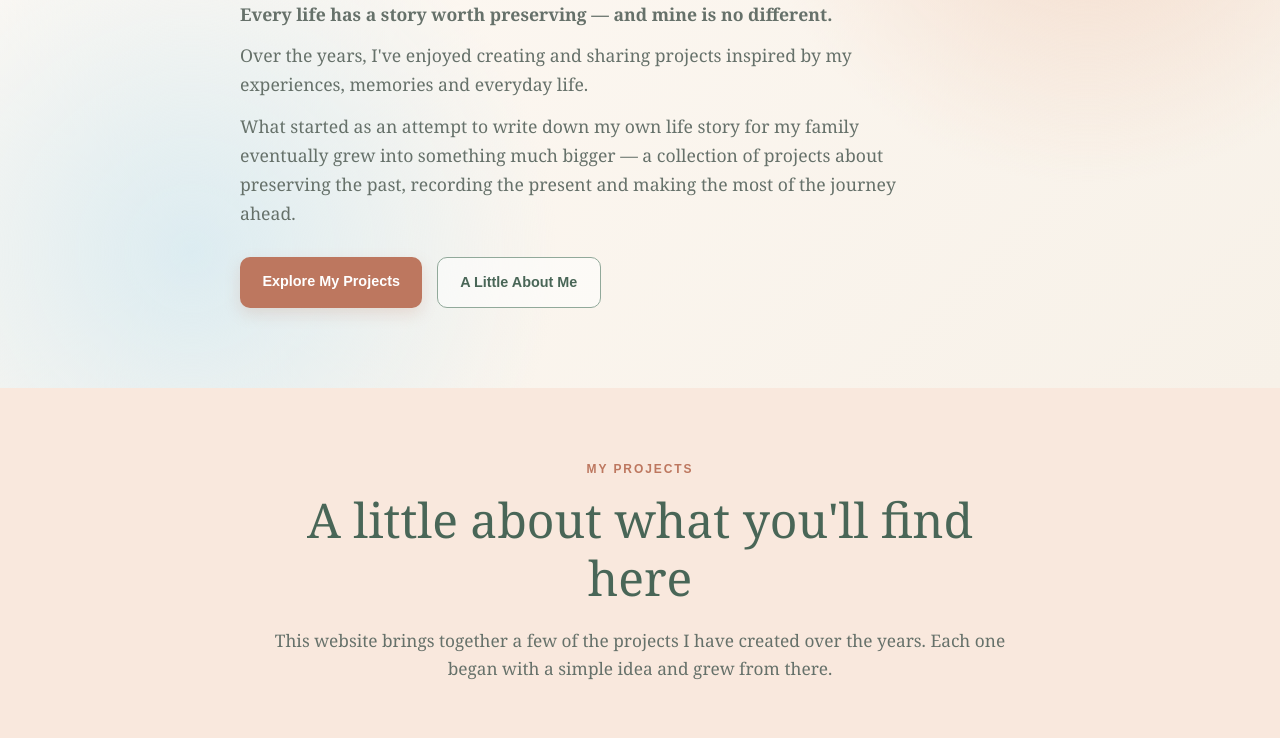
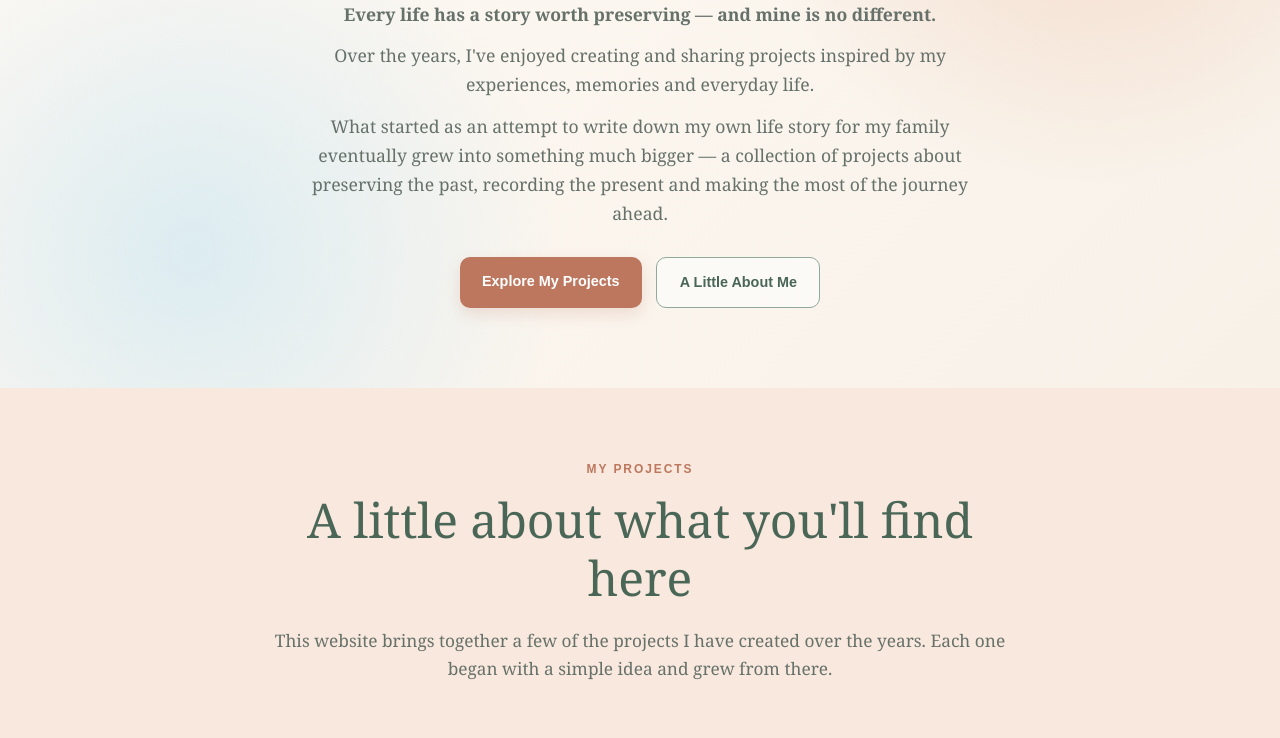
Before and after one commit to pmnoos/peter-magner-website, a plain HTML site: page index.html in a window 1280 px wide. Shown: the part 362-1100 px from the top of the page. Drawn offline with Linux system fonts and the light colour scheme.

Commit message:
tchanged text alignment

```diff
--- a/style.css
+++ b/style.css
@@ -139,11 +139,13 @@ h3 {
 
 .hero-content {
   max-width: 800px;
+  text-align: center;
+  margin-inline: auto;
 }
 
 .hero-text {
   max-width: 700px;
-  margin: 0 0 0.8rem;
+  margin: 0 auto 0.8rem;
   font-size: 1.1rem;
   color: var(--muted-text);
 }
@@ -151,6 +153,7 @@ h3 {
 .hero-buttons {
   display: flex;
   flex-wrap: wrap;
+  justify-content: center;
   gap: 0.9rem;
   margin-top: 1.8rem;
 }
```
